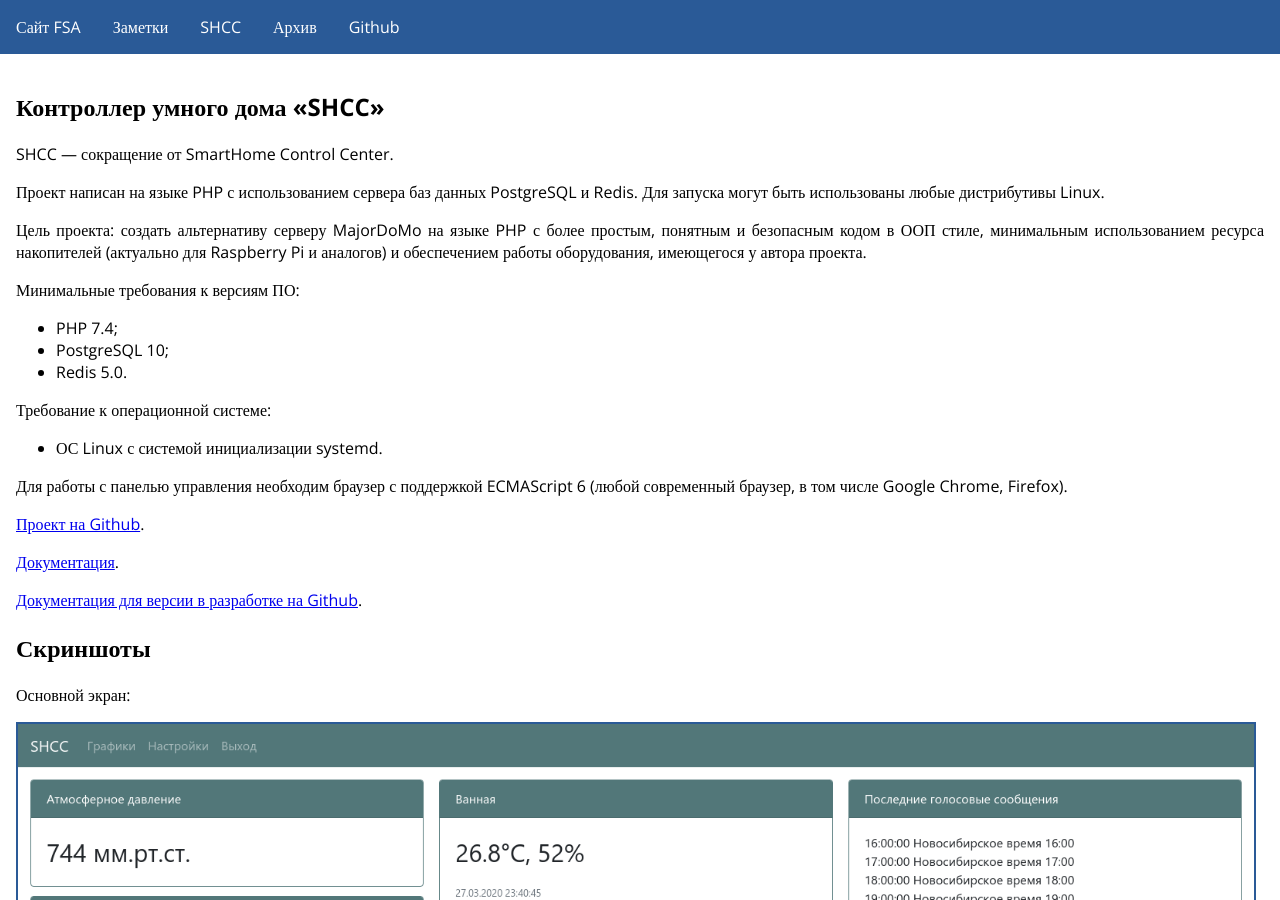
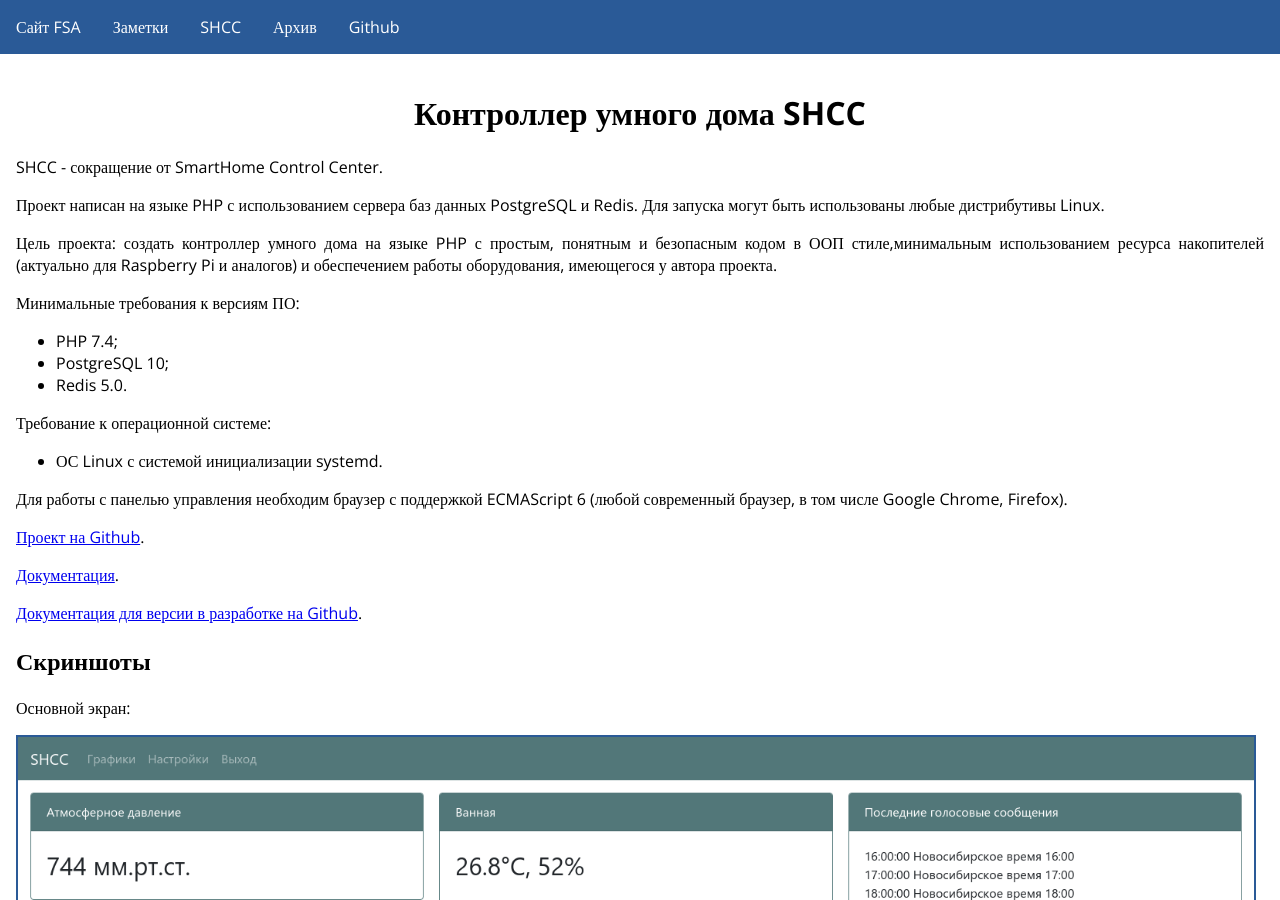
Before and after one commit to fsa/site, a Jekyll site: the page built from shcc.md, in a window 1280 px wide and 900 px high. Built offline with Jekyll 4.4.1, drawn with Linux system fonts in a browser that asks for light colours; our own code applies the rules of GitHub Pages for plain Markdown files.

Commit message:
Доработка страницы SHCC

```diff
--- a/shcc.md
+++ b/shcc.md
@@ -1,15 +1,14 @@
 ---
 layout: default
-title: Контроллер умного дома SHCC
 excerpt: Контроллер умного дома SHCC - это приложение, написанное на языке PHP, работающее на веб-сервере, использующее базы данных Redis для хранения текущей информации и PostgreSQL для хранения данных.
 ---
-## Контроллер умного дома &laquo;SHCC&raquo;
+# Контроллер умного дома SHCC
 
-SHCC &mdash; сокращение от SmartHome Control Center.
+SHCC - сокращение от SmartHome Control Center.
 
 Проект написан на языке PHP с использованием сервера баз данных PostgreSQL и Redis. Для запуска могут быть использованы любые дистрибутивы Linux.
 
-Цель проекта: создать альтернативу серверу MajorDoMo на языке PHP с более простым, понятным и безопасным кодом в ООП стиле, минимальным использованием ресурса накопителей (актуально для Raspberry Pi и аналогов) и обеспечением работы оборудования, имеющегося у автора проекта.
+Цель проекта: создать контроллер умного дома на языке PHP с простым, понятным и безопасным кодом в ООП стиле,минимальным использованием ресурса накопителей (актуально для Raspberry Pi и аналогов) и обеспечением работы оборудования, имеющегося у автора проекта.
 
 Минимальные требования к версиям ПО:
 
```
